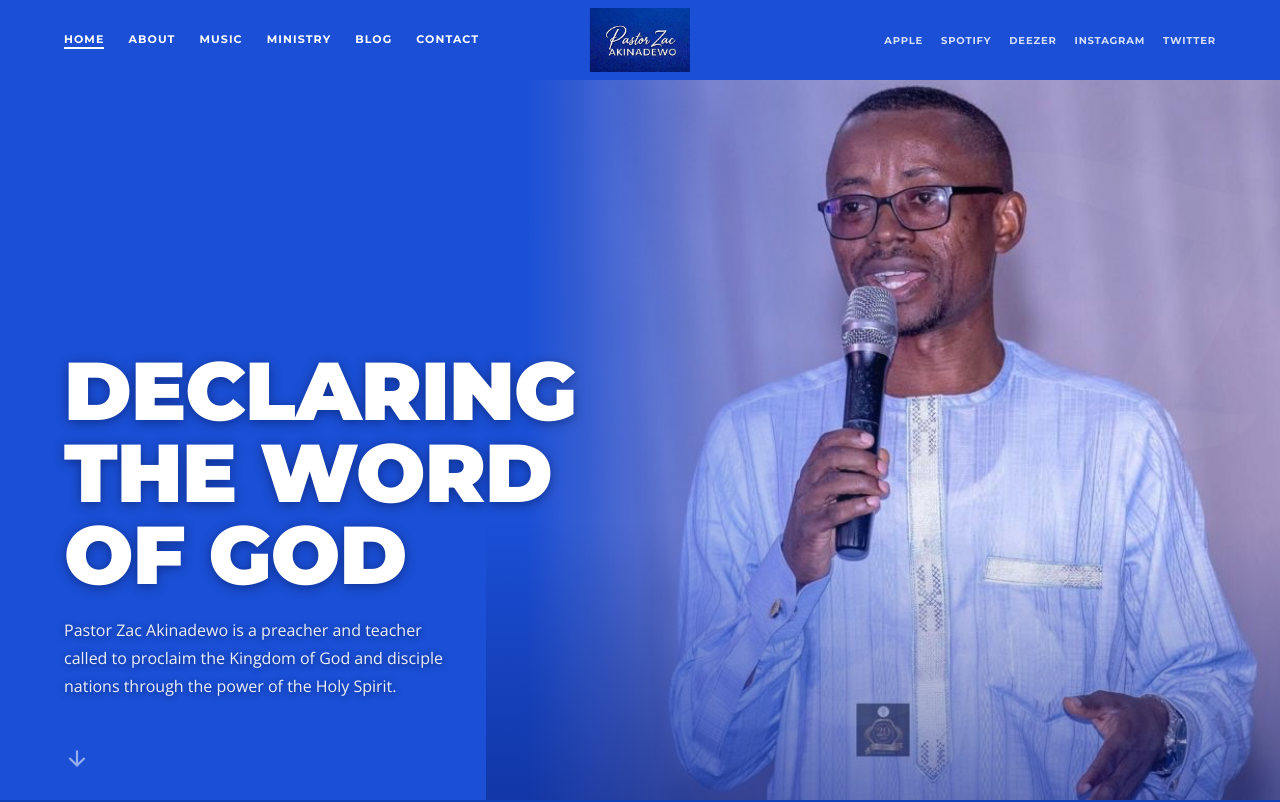
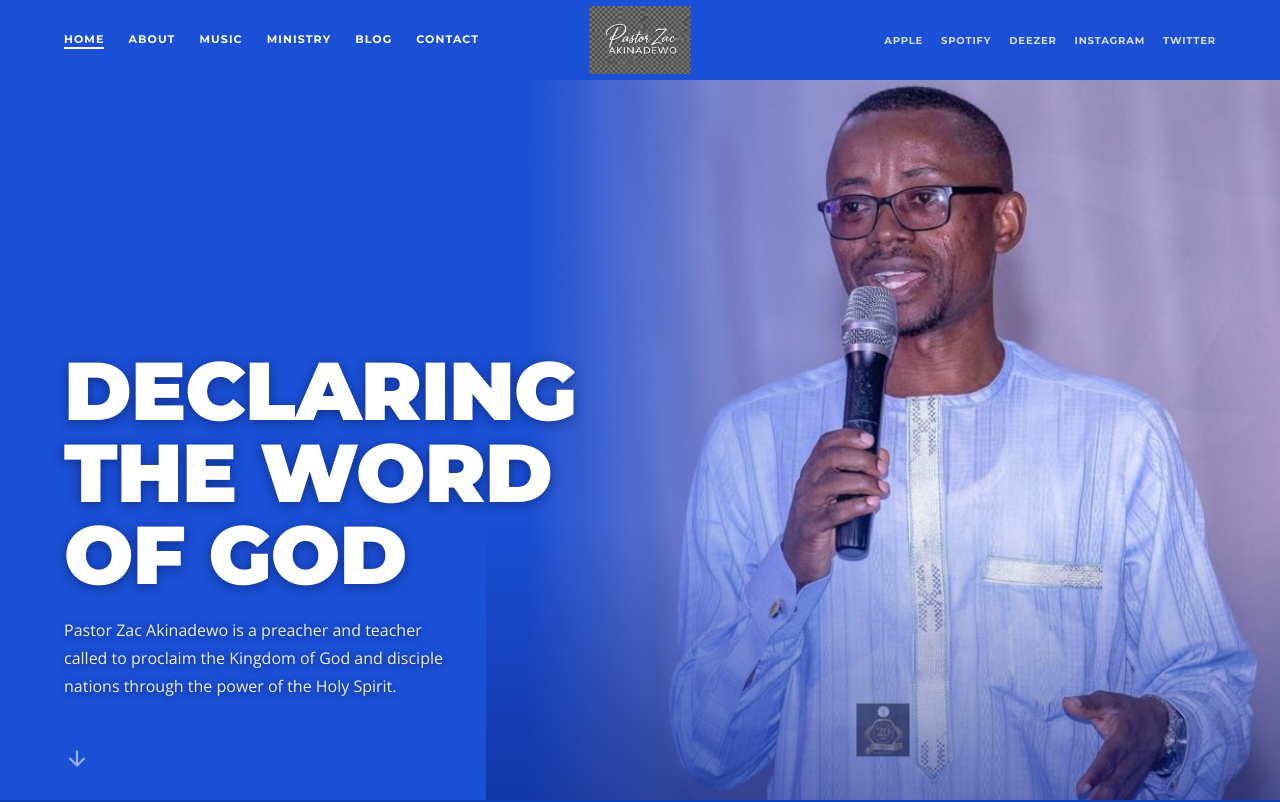
Before and after one commit to pastorzacweb/pastorzacweb, a plain HTML site: page index.html in a window 1280 px wide. Shown: the top 802 px of the page. Drawn offline with nearby package versions, Linux system fonts and the light colour scheme.

Commit message:
Add files via upload

```diff
--- a/index.html
+++ b/index.html
@@ -35,8 +35,7 @@ ul{list-style:none}
   flex-shrink:0;
 }
 .nav-logo img{
-  height:52px;width:auto;
-  mix-blend-mode:screen;
+  height:54px;width:auto;
   display:block;
 }
 .nav-ham{
@@ -67,9 +66,9 @@ ul{list-style:none}
   .nav-left a:hover::after,.nav-left a.cur::after{width:100%}
   .nav-logo{
     position:absolute;left:50%;transform:translateX(-50%);
-    text-align:center;
+    text-align:center;align-items:center;
   }
-  .nav-logo img{height:64px;width:auto;mix-blend-mode:screen}
+  .nav-logo img{height:68px;width:auto;}
   .nav-right{
     display:flex;gap:18px;align-items:center;
     flex:1;justify-content:flex-end;
@@ -261,7 +260,7 @@ footer{background:#0d3baa;padding:52px 20px 28px}
 <div id="overlay"></div>
 <nav id="nav">
   <div class="nav-left"><a href="index.html"class="cur" >Home</a><a href="about.html">About</a><a href="music.html">Music</a><a href="ministry.html">Ministry</a><a href="blog.html">Blog</a><a href="contact.html">Contact</a></div>
-  <a href="index.html" class="nav-logo"><img src="logo.jpeg" alt="Pastor Zac Akinadewo"/></a>
+  <a href="index.html" class="nav-logo"><img src="logo.png" alt="Pastor Zac Akinadewo"/></a>
   <div class="nav-right">
     <a href="#" target="_blank">Apple</a>
     <a href="#" target="_blank">Spotify</a>
@@ -381,7 +380,7 @@ footer{background:#0d3baa;padding:52px 20px 28px}
 <footer>
   <div class="ft-in">
     <div class="ft-col">
-      <img src="logo.jpeg" alt="Pastor Zac Akinadewo" style="height:52px;width:auto;mix-blend-mode:screen;display:block"/>
+      <img src="logo.png" alt="Pastor Zac Akinadewo" style="height:54px;width:auto;display:block"/>
     </div>
     <div class="ft-col">
       <p class="ft-lbl">Contact</p>
```
Also changed, not shown: about.html (+2 -2 lines), blog.html (+2 -2 lines), contact.html (+2 -2 lines), ministry.html (+2 -2 lines), music.html (+2 -2 lines), logo.png (added).
